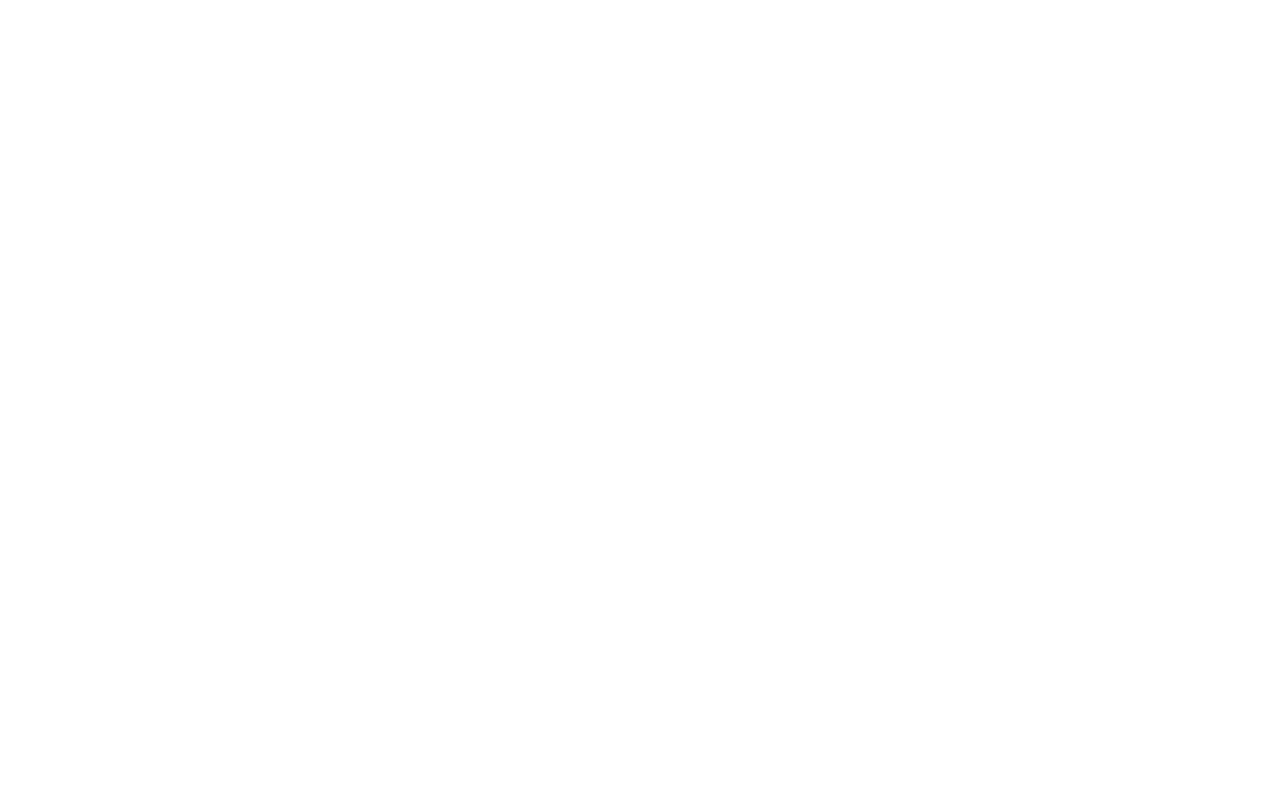
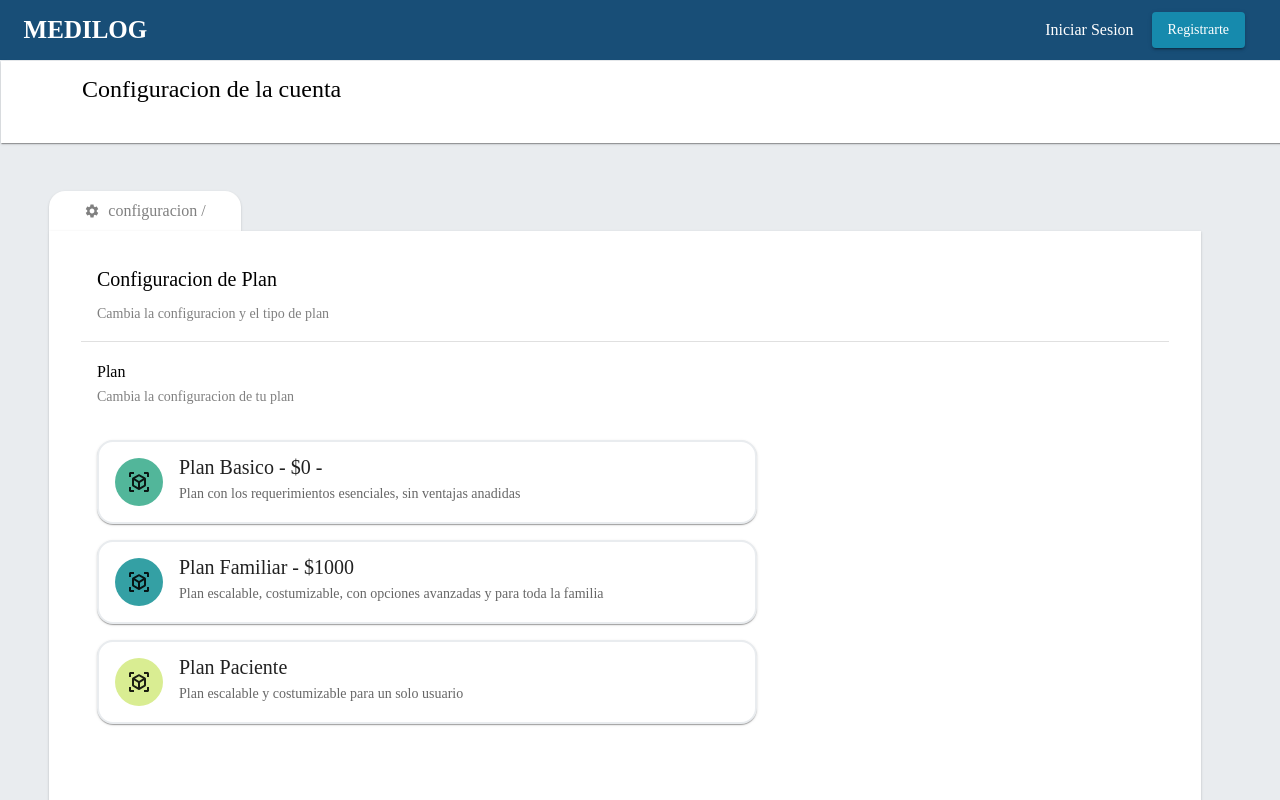
Before and after one commit to LennyMGarcia/MediLog, a React (Vite) app in the folder Cliente/: page /settings/changePlan in a window 1280 px wide. Before the commit this address had no page. Shown: the top 800 px of the page. Built offline with nearby package versions, Linux system fonts and the light colour scheme.

Commit message:
Feat: se ha creando ChangePlan

```diff
--- /dev/null
+++ b/Cliente/src/Pages/Settings/Components/SettingOptions/ChangePlan.tsx
@@ -0,0 +1,121 @@
+import React, { useState } from 'react';
+import Card from '@mui/material/Card';
+import CardContent from '@mui/material/CardContent';
+import Typography from '@mui/material/Typography';
+import Box from '@mui/material/Box/Box';
+import WebStoriesIcon from '@mui/icons-material/WebStories';
+import ViewInArIcon from '@mui/icons-material/ViewInAr';
+import SettingsIcon from '@mui/icons-material/Settings';
+import Button from "@mui/material/Button/Button";
+import Divider from '@mui/material/Divider/Divider';
+
+
+interface Option {
+    value: string,
+    label: string,
+    subLabel: string,
+    color: string,
+}
+
+interface RadioCardProps {
+    options: Option[];
+}
+
+
+
+const ChangePlan: React.FC = () => {
+    const options: Option[] = [
+        { value: 'small', label: 'Plan Basico - $0 - ', subLabel: "Plan con los requerimientos esenciales, sin ventajas anadidas", color: "#52b69a" },
+        { value: 'medium', label: 'Plan Familiar - $1000', subLabel: "Plan escalable, costumizable, con opciones avanzadas y para toda la familia", color: "#34a0a4" },
+        { value: 'large', label: 'Plan Paciente', subLabel: "Plan  escalable y costumizable para un solo usuario", color: "#d9ed92" },
+    ];
+
+    return (
+
+        <Box sx={{
+            backgroundColor: "#e9ecef",
+            width: "100vw",
+            height: "160vh",
+            padding: "1px"
+        }}>
+            <Box sx={{
+                backgroundColor: "#fff",
+                width: "100vw",
+                height: "10vh",
+                boxShadow: 1,
+                padding: "1px"
+
+            }}>
+                <Typography variant="h5" sx={{ margin: "0.7rem", marginLeft: "5rem" }}>Configuracion de la cuenta</Typography>
+            </Box>
+
+            <Box sx={{
+                backgroundColor: "#fff",
+                width: "15vw",
+                height: "5vh",
+                boxShadow: 1,
+                margin: "3rem 0 0 3rem",
+                display: "flex", justifyContent: "center", alignItems: "center",
+                borderStartStartRadius: "1rem",
+                borderTopRightRadius: "1rem"
+            }}>
+                <SettingsIcon sx={{ color: "gray", width: "1rem", height: "1rem", paddingRight: "0.5rem" }} /><Typography variant="subtitle1" sx={{ color: "gray" }}>configuracion /</Typography>
+            </Box>
+
+            <Box sx={{
+                backgroundColor: "#fff",
+                width: "90vw",
+                height: "100vh",
+                boxShadow: 1,
+                marginLeft: "3rem"
+            }}>
+
+
+                <Typography variant="h6" sx={{ padding: "2rem 0 0.5rem 3rem" }}>Configuracion de Plan</Typography>
+                <Typography variant="subtitle2" sx={{ padding: "0 0 1rem 3rem", color: "gray" }}>Cambia la configuracion y el tipo de plan</Typography>
+                <Divider variant="middle" sx={{ margin: "0 2rem" }} />
+
+                <Typography variant="subtitle1" sx={{ padding: "1rem 0 0 3rem" }}>Plan</Typography>
+                <Typography variant="subtitle2" sx={{ padding: "0 0 1rem 3rem", color: "gray" }}>Cambia la configuracion de tu plan</Typography>
+                <RadioCard options={options} />
+
+
+            </Box>
+
+        </Box>
+    );
+};
+
+const RadioCard: React.FC<RadioCardProps> = ({ options }) => {
+    const [selectedOption, setSelectedOption] = useState<string | null>(null);
+
+    const handleOptionChange = (value: string) => {
+        setSelectedOption(value);
+    };
+
+    return (
+        <div>
+            {options.map((option) => (
+                <Card
+                    key={option.value}
+                    onClick={() => handleOptionChange(option.value)}
+                    sx={{ margin: "1rem 0 0 3rem", paddingLeft: "1rem", display: "flex", justifyContent: "left", alignItems: "center", cursor: 'pointer', marginBottom: 1, borderRadius: "1rem", border: selectedOption === option.value ? '2px solid #52b69a' : '2px solid #e9ecef', width: "40rem", height: "5rem" }}
+                >   <Box sx={{ backgroundColor: option.color != "" ? option.color : "#e9ecef", borderRadius: "50%", width: "3rem", height: "3rem", display: "flex", justifyContent: "center", alignItems: "center" }}>
+                        <ViewInArIcon></ViewInArIcon>
+                    </Box>
+                    <Box sx={{ display: 'flex', flexDirection: 'column' }}>
+                        <CardContent sx={{ flex: '1 0 auto' }}>
+                            <Typography variant="h6">{option.label}</Typography>
+                            <Typography variant="subtitle2" color="text.secondary" component="div">
+                                {option.subLabel}
+                            </Typography>
+                        </CardContent>
+                    </Box>
+
+                </Card>
+            ))}
+        </div>
+    );
+};
+
+export default ChangePlan;
--- a/Cliente/src/Pages/Settings/Components/Settings.tsx
+++ b/Cliente/src/Pages/Settings/Components/Settings.tsx
@@ -1,6 +1,5 @@
 
 import Box from "@mui/material/Box/Box";
-import AccountCircleIcon from '@mui/icons-material/AccountCircle';
 import registerDoctor from "/assets/Pictures/registerDoctor.jpg";
 import SettingsIcon from '@mui/icons-material/Settings';
 import Grid from "@mui/material/Grid/Grid";
--- a/Cliente/src/Routes/Routes.tsx
+++ b/Cliente/src/Routes/Routes.tsx
@@ -8,6 +8,7 @@
 import DeleteAccount from "../Pages/Settings/Components/SettingOptions/DeleteAccount";
 import changePassword from "../Pages/Settings/Components/SettingOptions/ChangePassword";
 import ChangePassword from "../Pages/Settings/Components/SettingOptions/ChangePassword";
+import ChangePlan from "../Pages/Settings/Components/SettingOptions/ChangePlan";
 
 
 export default function App() {
@@ -22,6 +23,7 @@
           <Route path={"/settings/appearance"} element={<Appearance/>}/>
           <Route path={"/settings/deleteAccount"} element={<DeleteAccount/>}/>
           <Route path={"/settings/changePassword"} element={<ChangePassword/>}/>
+          <Route path={"/settings/changePlan"} element={<ChangePlan/>}/>
         </Route>
       </Routes>
     </Router>
```
